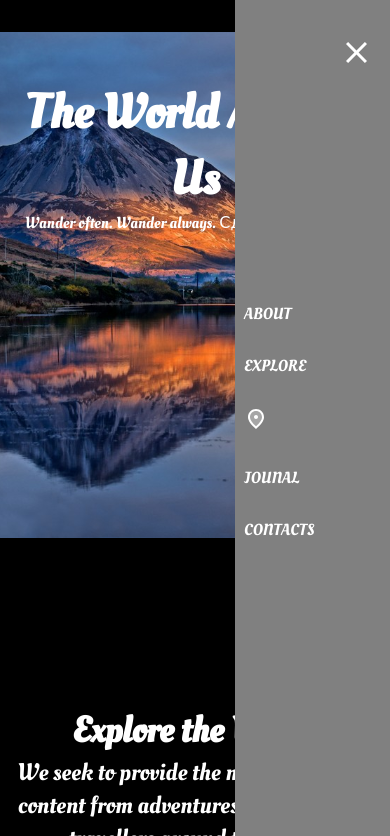
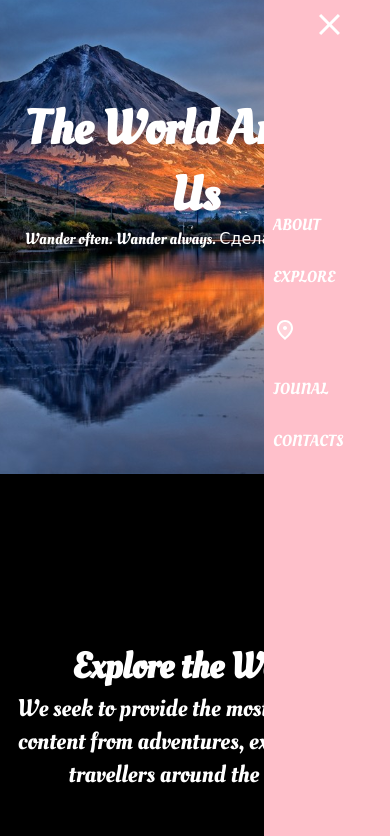
Before and after one commit to Nazarov555/website-travel, a plain HTML site: page index.html in a window 390 px wide. Both pictures are taken after a click on the picture 362 px from the left and 44 px from the top of the page. Shown: the top 836 px of the page. Drawn offline with Linux system fonts and the light colour scheme; a web font is replaced by a local one.

Commit message:
second commit

```diff
--- a/index.css
+++ b/index.css
@@ -10,6 +10,11 @@
     margin: 0;
     padding: 0;
     box-sizing: border-box;
+    scroll-behavior: smooth;
+}
+*::selection {
+    background: purple;
+    color: white;
 }
 
 body {
@@ -18,13 +23,27 @@ body {
     font-family: var(--Oleo-Script);
 }
 
-.header {
+.wrapper0 {
     background-image: url(images/image-banner.jpg);
     background-position: center;
     background-size: cover;
     height: 60vh;
     width: 100%;
+    margin-top: -12em;
 }
+.text-inner {
+    padding-top: 8em;
+}
+.header {
+    position: fixed;
+    top: 0;
+    left: 50%;
+    transform: translate(-50%);
+    width: 100%;
+    z-index: 999;
+    background-color: pink;
+}
+
 .navbar ul {
     display: flex;
     justify-content: center;
@@ -59,7 +78,7 @@ body {
 
 .text-wrapper {
     text-align: center;
-    margin: 2em auto;
+    margin: 10em auto;
 }
 
 .text-wrapper .text-inner {
@@ -172,9 +191,6 @@ footer {
 
 @media screen and (max-width: 990px) {
 
-    .text-wrapper .text-inner h1 {
-        padding-top: 1em;
-    }
 
     .wrapper1 .photo-three-rows {
         flex-direction: column;
@@ -184,16 +200,18 @@ footer {
     }
 
     .menu-btn {
-        display: inline;
+        display: inline-block;
         position: fixed;
-        right: 1em;
+        top: 2em;
+        right: 2em;
         cursor: pointer;
         z-index: 999;
     }
     nav {
         display: none;
         position: fixed;
-        right: 29px;
+        right: 0;
+        top: 1em;
         z-index: 999;
         width: 40%;
         height: 100%;
@@ -202,12 +220,22 @@ footer {
     }
     .navbar ul {
         flex-direction: column;
+        height: 130vh;
+        padding-bottom: 25em;
+    }
+    .navbar ul li{
+        margin-left: auto;
+    }
+
+    .navbar {
+        height: 120vh;
+        background-color: pink;
     }
 
     .close-btn {
-        display: inline;
-        right: 1.5em;
-        top: 5%;
+        display: block;
+        right: 5em;
+        top: 3%;
         position: absolute;
         cursor: pointer;
     }
--- a/index.html
+++ b/index.html
@@ -16,7 +16,7 @@
 
                 <img class="close-btn" id="close-cta" src="images/close.svg" alt="close button" onclick="closeNav()">
                 <ul>
-                    <li><a href="#">ABOUT</a></li>
+                    <li><a href="#about">ABOUT</a></li>
                     <li><a href="#explore">EXPLORE</a></li>
                     <li><img src="images/location.svg" alt="Location icon"></li>
                     <li><a href="#journal">JOUNAL</a></li>
@@ -25,14 +25,18 @@
 
             </nav>
         </div>
+    </header>
 
+
+    <section id="about" class="wrapper0">
         <div class="text-wrapper">
             <div class="text-inner">
                 <h1 class="upper-text">The World Around Us </h1>
                 <p class="down-text">Wander often. Wander always. Сделан Кэскилэм</p>
             </div>
         </div>
-    </header>
+    </section>
+
     <section class="wrapper1" id="explore">
         <div class="text">
             <h1>Explore the World</h1>
@@ -64,7 +68,7 @@
     <section class="wrapper2" id="journal">
         <div class="text">
             <h1>The Journal</h1>
-            <p>We want you travel with all commodities.</p>
+            <p>We want you travel with all conveniencies.</p>
         </div>
         <div class="photo-two-rows">
             <div class="image-column">
```
